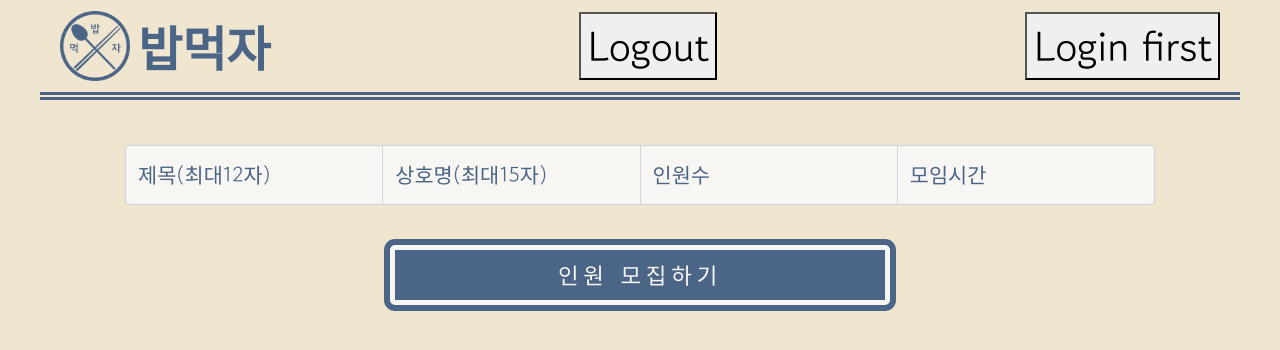
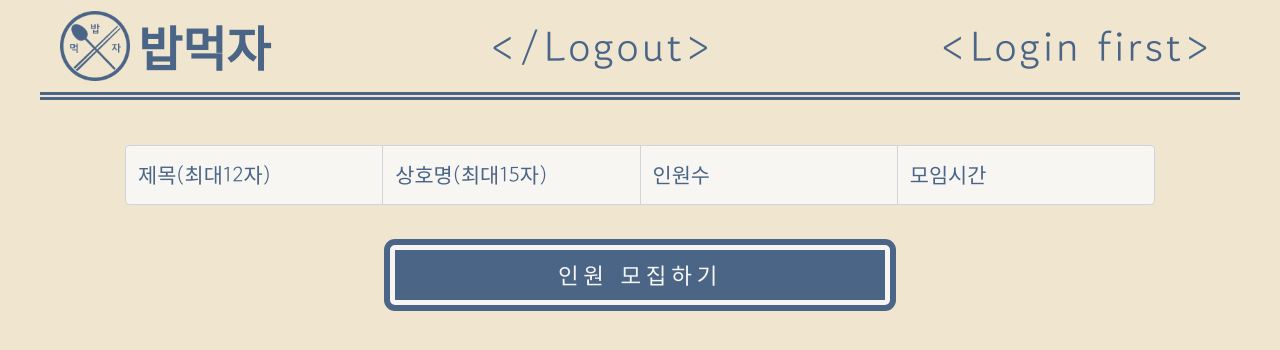
Before and after one commit to KORJaeyoungKim/eattogether, a Flask app: page / in a window 1280 px wide. Shown: the top 350 px of the page. Run offline with Flask 2, Linux system fonts and the light colour scheme; data that the repository does not hold is empty; some libraries are stand-ins or nearby versions.

Commit message:
버튼 생김새 수정, logout버튼에 fadein 애니메이션 추가

```diff
--- a/templates/index.html
+++ b/templates/index.html
@@ -78,7 +78,7 @@
         color: #4b6587;
       }
 
-      #logout-btn {
+      #logout-btn button {
         height: 80px;
         color: #4b6587;
         font-size: 2.6rem;
@@ -87,9 +87,42 @@
         justify-content: center;
         align-items: center;
         font-weight: 400;
+        background-color: #f0e5cf;
+        border: none;
       }
 
-      #username {
+      #logout-btn button:hover {
+        -webkit-animation: tracking-in-expand 0.7s
+          cubic-bezier(0.215, 0.61, 0.355, 1) both;
+        animation: tracking-in-expand 0.7s cubic-bezier(0.215, 0.61, 0.355, 1)
+          both;
+      }
+      @-webkit-keyframes tracking-in-expand {
+        0% {
+          letter-spacing: -0.6em;
+          opacity: 0;
+        }
+        40% {
+          opacity: 0.6;
+        }
+        100% {
+          opacity: 1;
+        }
+      }
+      @keyframes tracking-in-expand {
+        0% {
+          letter-spacing: -0.5em;
+          opacity: 0;
+        }
+        40% {
+          opacity: 0.6;
+        }
+        100% {
+          opacity: 1;
+        }
+      }
+
+      #username button {
         height: 80px;
         color: #4b6587;
         font-size: 2.6rem;
@@ -98,6 +131,8 @@
         justify-content: center;
         align-items: center;
         font-weight: 400;
+        background: none;
+        border: none;
       }
 
       #wrap {
@@ -565,9 +600,8 @@
             time_give: time,
           },
           success: function (response) {
-            $("#staticBackdrop .modal-body span")[0].value = response.msg;
-            console.log($("#staticBackdrop .modal-body span")[0].value);
-            window.location.reload();
+            $("#staticBackdrop .modal-body span")[0].textContent = response.msg;
+            setTimeout(() => window.location.reload(), 400);
           },
         });
       }
@@ -608,11 +642,15 @@
         <span id="logo-title"> 밥먹자 </span>
       </div>
       <div id="logout-btn">
-        <button onclick="sign_out()">Logout</button>
+        <button onclick="sign_out()">
+          <span>&lt;</span>/Logout<span>&gt;</span>
+        </button>
       </div>
 
       <div id="username">
-        <button onclick="window.location.href" ="/signup">Login first</button>
+        <button onclick="window.location.href='/signup'">
+          <span>&lt;</span>Login first<span>&gt;</span>
+        </button>
       </div>
     </header>
     <div id="wrap">
@@ -688,12 +726,6 @@
         </div>
       </div>
     </div>
-    <!-- <button
-              type="button"
-              class="btn-close"
-              data-bs-dismiss="modal"
-              aria-label="Close"
-            ></button> -->
     <div
       class="modal fade"
       id="exampleModal"
```
